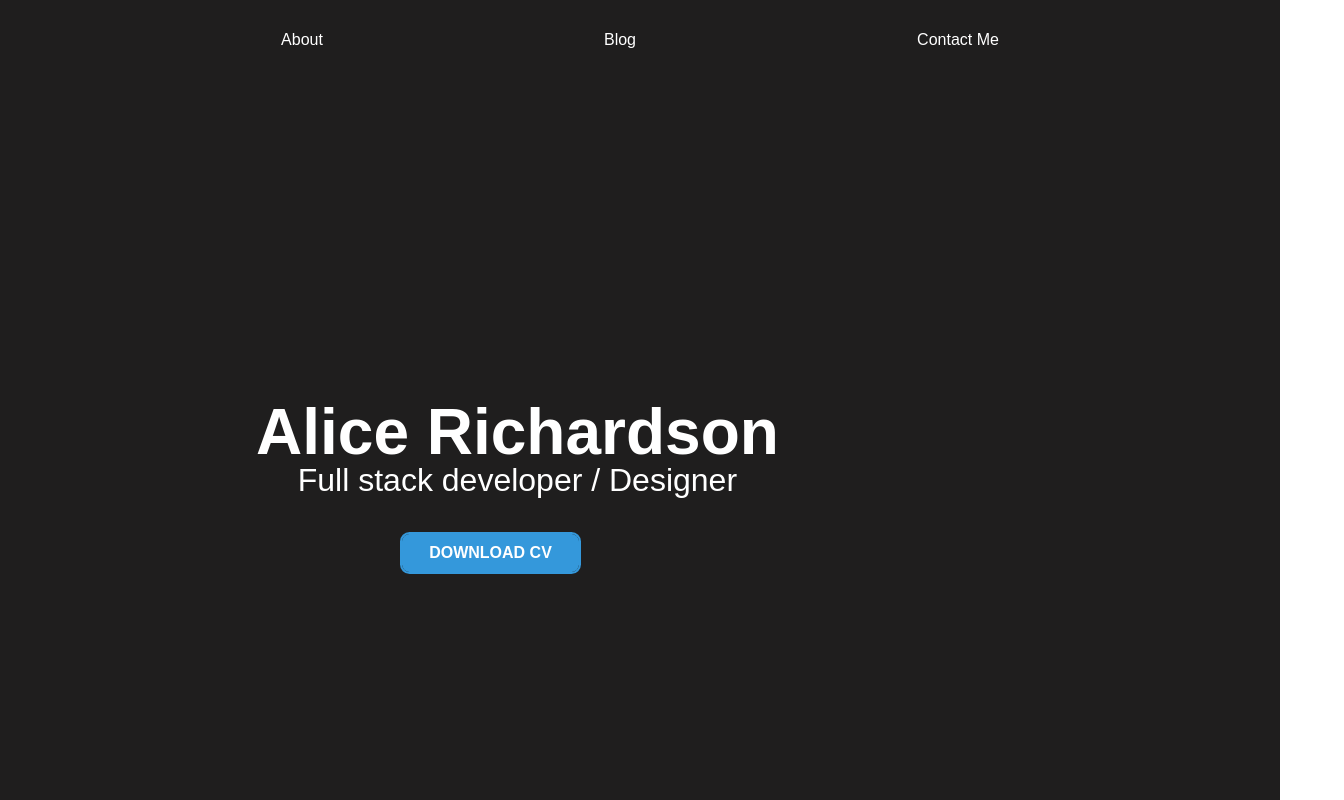
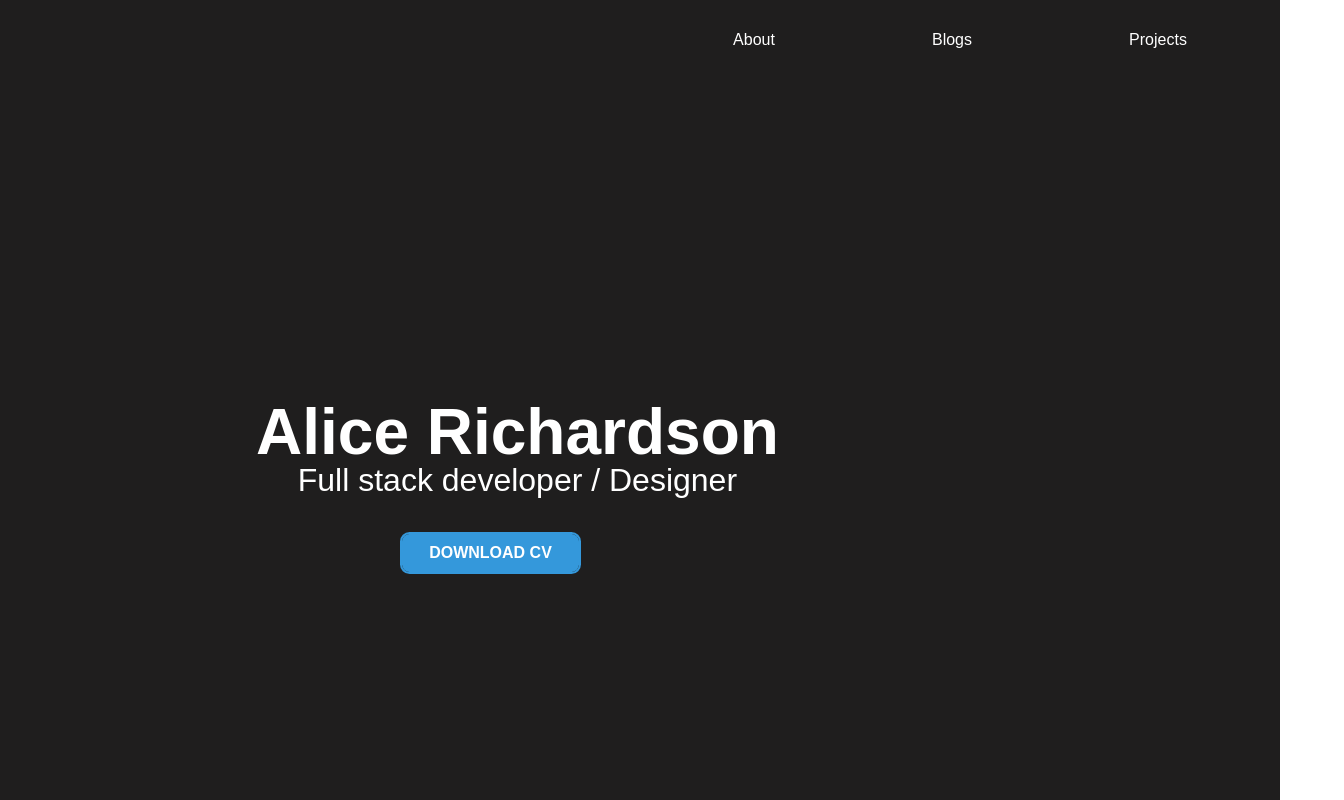
Before and after one commit to Alicerichardson28/portfolio, a React (Create React App) app: page / in a window 1280 px wide. Shown: the top 800 px of the page, 1344 px wide, since content can reach past the window. Built offline with nearby package versions, Linux system fonts and the light colour scheme.

Commit message:
style navbar

```diff
--- a/src/components/Navbar.css
+++ b/src/components/Navbar.css
@@ -129,6 +129,8 @@ a {
 }
 
 .nav-container {
+    margin-left: 45%;
+    width: 60%;
     display: flex;
     justify-content: space-evenly;
 }
--- a/src/components/Navbar.js
+++ b/src/components/Navbar.js
@@ -9,8 +9,8 @@ export default class Navbar extends Component {
                 <div className='first-container'>
                     <ul className='nav-container'>
                         <li className='nav-list'>About</li>
-                        <li className='nav-list'>Blog</li>
-                        <li className='nav-list'>Contact Me</li>
+                        <li className='nav-list'>Blogs</li>
+                        <li className='nav-list'>Projects</li>
                     </ul>
                     <div className='name-container'>
                         <h1 className='name'>Alice Richardson</h1>
```
